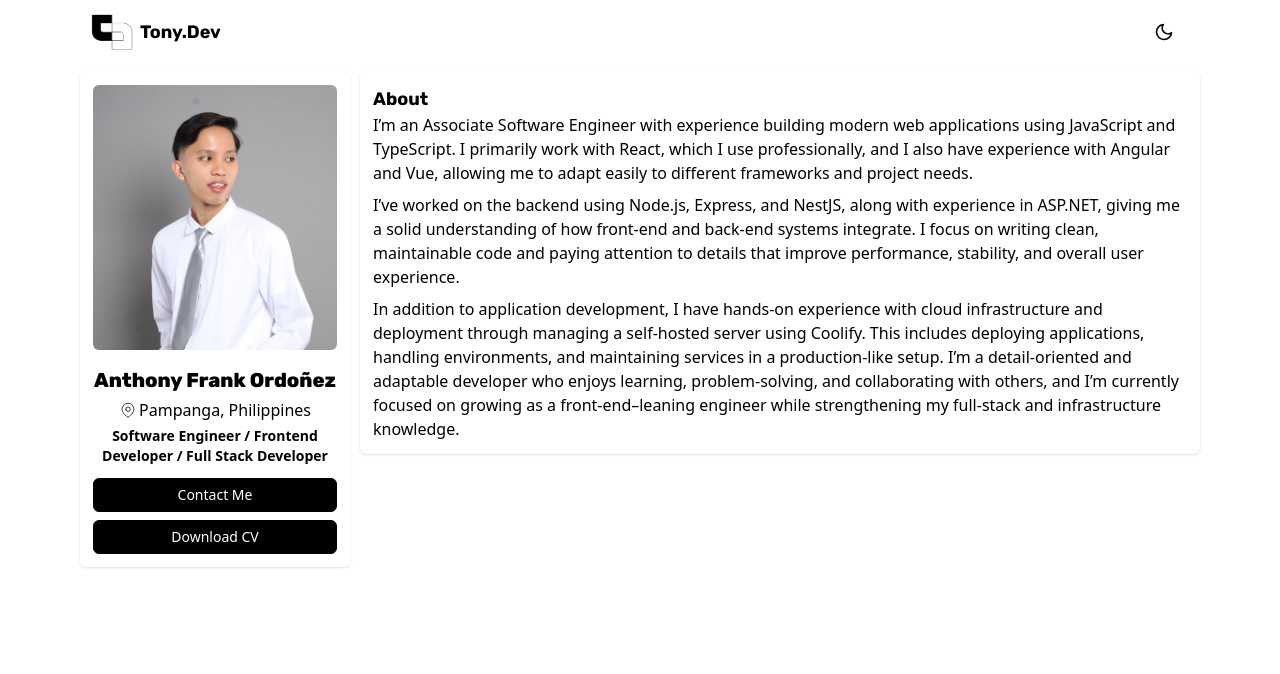
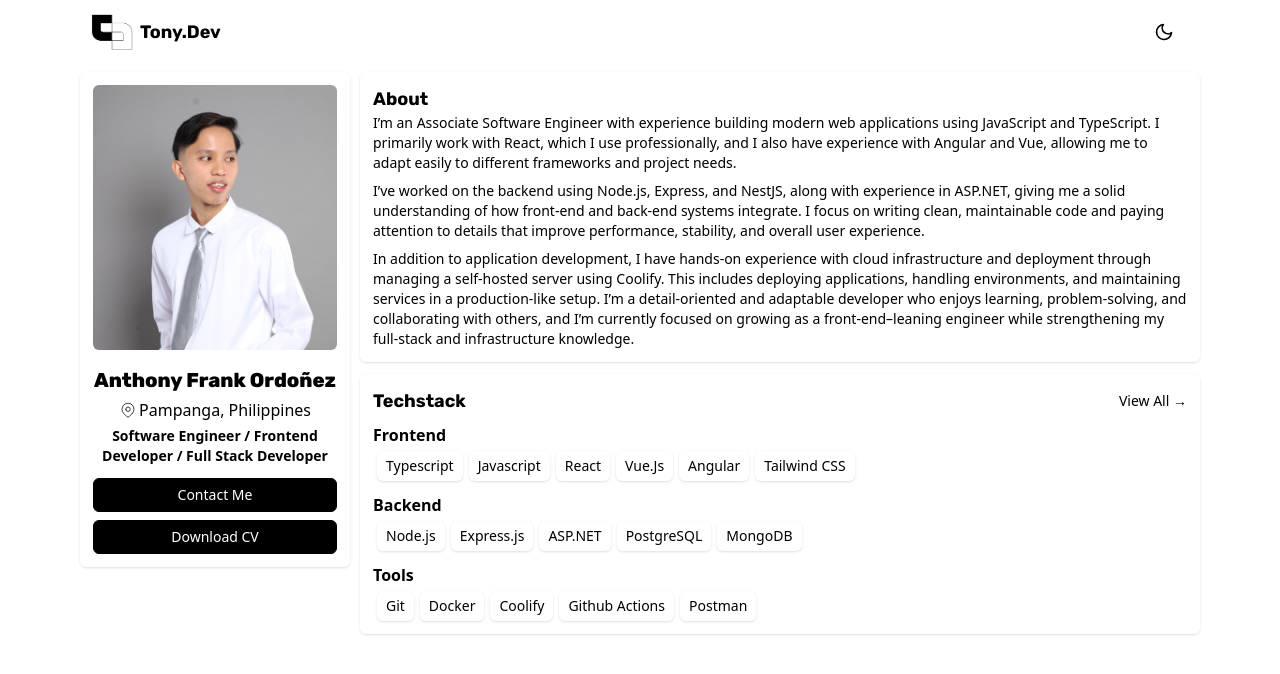
Before and after one commit to AnthonyFrank-Ordonez/Portfolio-V2, a React (Vite) app: page / in a window 1280 px wide. Shown: the top 674 px of the page. Built offline with nearby package versions, Linux system fonts and the light colour scheme.

Commit message:
feature: Added techstacks

```diff
--- a/src/App.tsx
+++ b/src/App.tsx
@@ -3,6 +3,7 @@ import { Layout } from './components/Layout'
 import { Header } from './components/Header'
 import { Profile } from './components/Profile'
 import { About } from './components/About'
+import { Techstack } from './components/Techstack'
 
 function App() {
   return (
@@ -18,8 +19,9 @@ function App() {
         <Profile />
       </div>
 
-      <div className="col-span-1 lg:col-span-9">
+      <div className="col-span-1 lg:col-span-9 lg:space-y-3">
         <About />
+        <Techstack />
       </div>
     </Layout>
   )
--- a/src/components/About.tsx
+++ b/src/components/About.tsx
@@ -2,7 +2,7 @@ export function About() {
   return (
     <div className="mt-3 flex flex-col rounded-md border border-white/5 p-3 shadow-sm lg:mt-2 dark:bg-white/3">
       <p className="font-rubik text-lg font-bold">About</p>
-      <div className="flex flex-col items-center gap-2 text-sm md:text-base lg:text-base">
+      <div className="flex flex-col items-center gap-2 text-sm">
         <span>
           I’m an Associate Software Engineer with experience building modern web applications using
           JavaScript and TypeScript. I primarily work with React, which I use professionally, and I
--- /dev/null
+++ b/src/components/Techstack.tsx
@@ -0,0 +1,46 @@
+export function Techstack() {
+  const frontEnd = ['Typescript', 'Javascript', 'React', 'Vue.Js', 'Angular', 'Tailwind CSS']
+  const backEnd = ['Node.js', 'Express.js', 'ASP.NET', 'PostgreSQL', 'MongoDB']
+  const tools = ['Git', 'Docker', 'Coolify', 'Github Actions', 'Postman']
+
+  return (
+    <div className="mt-3 flex flex-col rounded-md border border-white/5 p-3 shadow-sm lg:mt-2 dark:bg-white/3">
+      <div className="flex items-center justify-between">
+        <p className="font-rubik text-lg font-bold">Techstack</p>
+        <a href="#" className="text-sm font-medium transition-transform hover:-translate-y-0.5">
+          View All &rarr;
+        </a>
+      </div>
+      <div className="flex flex-col items-start gap-2 text-sm md:text-base lg:text-base">
+        <div className="mt-3 lg:mt-2">
+          <p className="text-base font-bold">Frontend</p>
+          <div className="mt-1 flex flex-wrap gap-1.5 px-1 text-sm font-medium">
+            {frontEnd.map((item, index) => (
+              <p className="rounded-md border border-white/1 px-2 py-1 shadow-sm" key={index}>
+                {item}
+              </p>
+            ))}
+          </div>
+
+          <p className="mt-3 text-base font-bold">Backend</p>
+          <div className="mt-1 flex flex-wrap gap-1.5 px-1 text-sm font-medium">
+            {backEnd.map((item, index) => (
+              <p className="rounded-md border border-white/1 px-2 py-1 shadow-sm" key={index}>
+                {item}
+              </p>
+            ))}
+          </div>
+
+          <p className="mt-3 text-base font-bold">Tools</p>
+          <div className="mt-1 flex flex-wrap gap-1.5 px-1 text-sm font-medium">
+            {tools.map((item, index) => (
+              <p className="rounded-md border border-white/1 px-2 py-1 shadow-sm" key={index}>
+                {item}
+              </p>
+            ))}
+          </div>
+        </div>
+      </div>
+    </div>
+  )
+}
```
